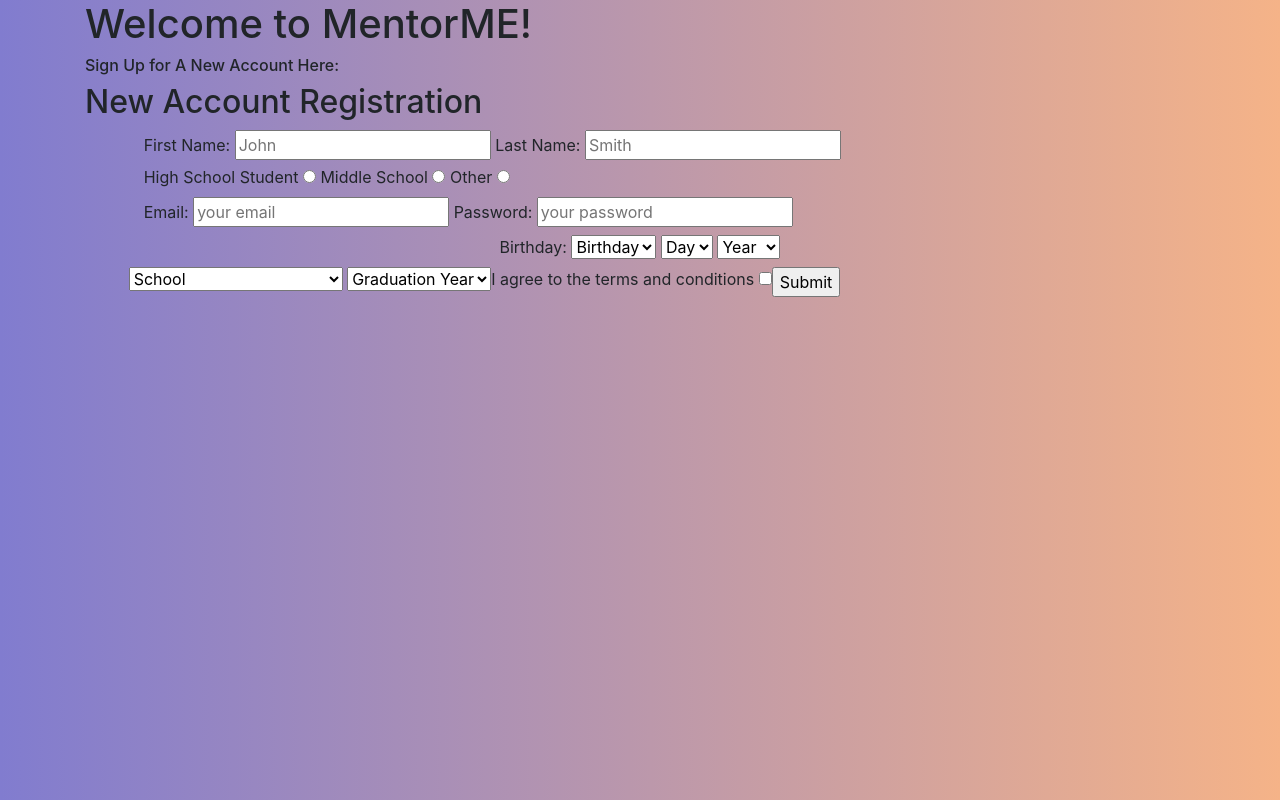
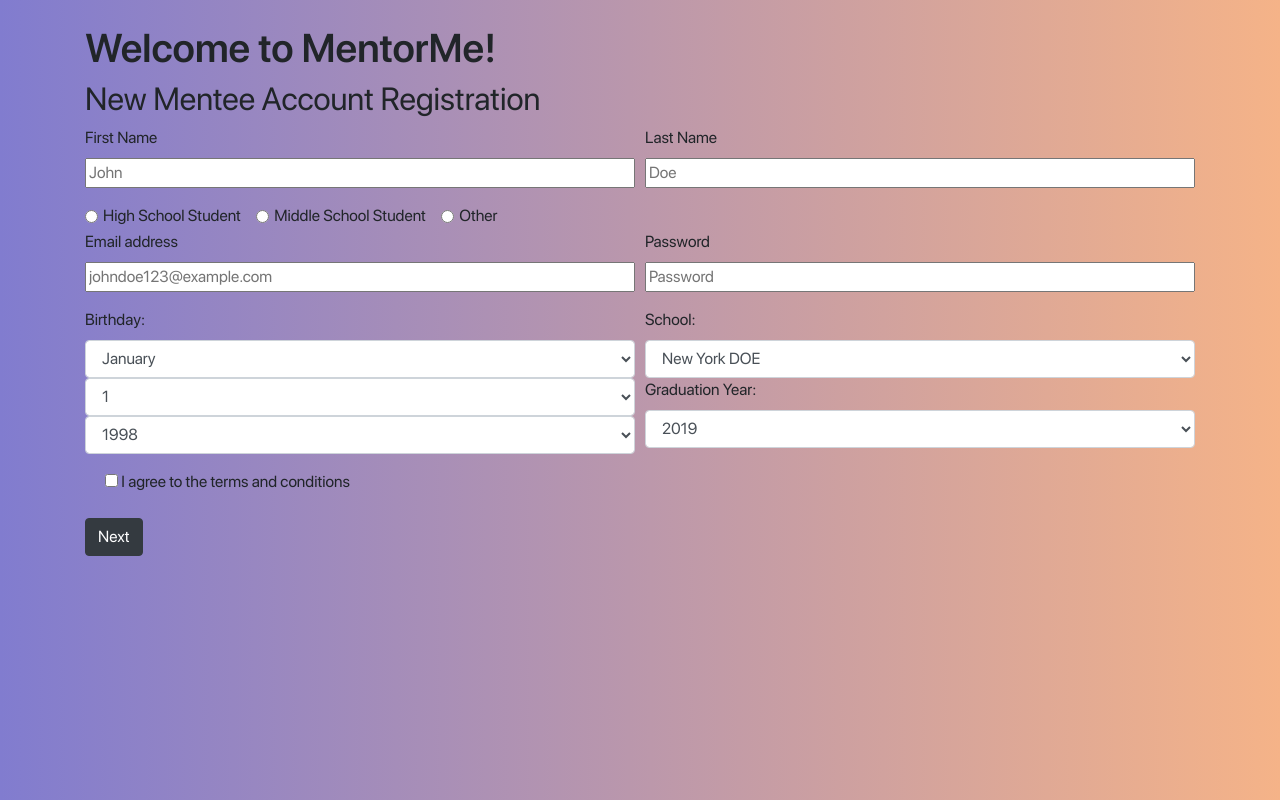
Before and after one commit to ta-tfny/hackxx-mentor-me, a Flask app: page / in a window 1280 px wide. Run offline with Flask 2, Linux system fonts and the light colour scheme; some libraries are stand-ins or nearby versions.

Commit message:
finished front-end linking; need to add display for mentors

```diff
--- a/app.py
+++ b/app.py
@@ -11,61 +11,41 @@
 def second_page():
     return render_template("formpage2.html")
 
-# @app.route("/sms", methods=["POST"])
-# def sms():
-#     body = request.values.get('Body', None)
-#     return twilio_object.message_response(body)
+@app.route("/next-page", methods=["POST"])
+def next_page():
+    req_data = request.form
+    dictionary = req_data.to_dict()
 
-# @app.route("/sms/<user_number>/<desire>", methods=["GET"])
-# def link(user_number, desire):
-#     session = session_manager.getSession(user_number)
-#     if session is None:
-#         return twilio_object.text_user("Error: Session has expired.", user_number)
-#     else:
-#         searchFor = json_form_object.findByType(desire)
-#         closestOrgs = google_maps_object.get_min(searchFor)
-#         response = "The closest organizations around you are:"
-#         for org in closestOrgs:
-#             mapsLink = googleLinkCreator(org[0])
-#             response += "\n\n" + org[0] + "\n" + "Google Maps Direction: " + mapsLink + "\n" + str(org[1]) + " mi away."
-#         response += "\n\nPlease send 1 to continue services or 2 to end the session."
-#         session_manager.setState(user_number, 3)
-#         twilio_object.text_user(response, user_number)
-#         return render_template("loading.html")
+    new_dict = {}
+    full_name = dictionary["first"] + " " + dictionary["last"]
+    new_dict["name"] = full_name
 
-# def googleLinkCreator(orgName):
-#     return "https://www.google.com/maps/search/?api=1&" + urllib.parse.urlencode([('query',orgName)]) + "+in+los+angeles+ca"
+    with open('user.json', 'w') as current_user_file:
+        json.dump(new_dict, current_user_file)
 
-# @app.route("/add-new-org", methods=["POST"])
-# def add_new_org():
-#     logging.basicConfig(level = logging.DEBUG)
-#     req_data = request.form
+    return "done"
 
-#     dictionary = {}
+@app.route("/add-new-user", methods=["POST"])
+def add_new_user():
+    req_data = request.form
+    dictionary = req_data.to_dict()
 
-#     dictionary = req_data.to_dict()
+    name = ""
 
-#     pd = {}
-#     pd["name"] = dictionary["name"]
-#     pd["website"] = dictionary["website"]
-#     pd["phone"] = dictionary["phone"]
-#     pd["location"] = dictionary["location"]
+    # reads json file
+    with open('user.json') as current_user_file:
+        data = json.load(current_user_file)
+        name = data["name"]
 
-#     types = []
-#     if dictionary["food"] is "Y":
-#         types.append("food")
-#     if dictionary["hygiene"] is "Y":
-#         types.append("hygiene")
-#     if dictionary["shelter"] is "Y":
-#         types.append("shelter")
+    new_dict = {}
+    new_dict["name"] = name
+    new_dict["bio"] = dictionary["bio"]
+    new_dict["companies"] = dictionary["companies"].split("\n")
 
-#     pd["types"] = types
+    with open('user.json', 'w') as current_user_file:
+        json.dump(new_dict, current_user_file)
 
-#     json_form_object.addOrgByDict(pd)
-
-#     logging.debug(json_form_object.getDictFromJSON(json_form_object.databaseDictionary))
-
-#     return 'done'
+    return "done"
 
 if __name__ == '__main__':
     app.run()
--- a/static/css/fakeform.css
+++ b/static/css/fakeform.css
@@ -1,3 +1,23 @@
+@font-face {
+    font-family: 'SFProDisplay-Regular';
+    src: url('../fonts/SFProDisplay-Regular.ttf');
+}
+
+@font-face {
+    font-family: 'SFProDisplay-Medium';
+    src: url('../fonts/SFProDisplay-Medium.ttf');
+}
+
+@font-face {
+    font-family: 'SFProDisplay-Semibold';
+    src: url('../fonts/SFProDisplay-SemiBold.ttf');
+}
+
+@font-face {
+    font-family: 'SFProDisplay-Bold';
+    src: url('../fonts/SFProDisplay-Bold.ttf');
+}
+
 html, body {
     width: 100%;
     height: 100%;
@@ -5,5 +25,16 @@
 
 body {
     background: -webkit-linear-gradient(left, #817ccf, #f5b388);
+}
 
+h1 {
+    font-family: 'SFProDisplay-Semibold';
 }
+
+h2, h3, h4, h5, label, option, input, small, form {
+    font-family: 'SFProDisplay-Regular';
+}
+
+#overall-container {
+    padding-top: 1.5em;
+}
--- /dev/null
+++ b/static/js/fakeform.js
@@ -0,0 +1,16 @@
+$(document).ready(() => {
+
+    $('#next-btn').click(() => {
+        const firstName = $('#first-name').val().trim();
+        const lastName = $('#last-name').val().trim();
+
+        $.post('/next-page', {
+            "first": firstName,
+            "last": lastName
+        }, function (data) {
+            if (data === 'done') {
+                $(location).attr('href', '/second-page');
+            }
+        });
+    });
+});
--- a/templates/fakeform.html
+++ b/templates/fakeform.html
@@ -6,111 +6,154 @@
 	<link href="../static/css/bootstrap.css" rel="stylesheet">
 	<link href="../static/css/fakeform.css" rel="stylesheet" type="text/css">
 	<script src="../static/js/jquery-1.11.0.js"></script>
+	<script src="//cdnjs.cloudflare.com/ajax/libs/jquery/3.2.1/jquery.min.js"></script>
 	<script src="../static/js/bootstrap.bundle.js"></script>
-
-	<script src="//cdnjs.cloudflare.com/ajax/libs/jquery/3.2.1/jquery.min.js"></script>
+	<script src="../static/js/fakeform.js"></script>
 </head>
 
 <body>
-	<div class="container register">
-		<div class="grid">
+	<div class="container h-100 w-100" id="overall-container">
+		<div class="grid w-100">
 			<div class="row">
-				<div class="col register-center">
-					<h1>Welcome to MentorME!</h1>
-					<h6>Sign Up for A New Account Here: </h6>
+				<div class="col col-md-12">
+					<h1>Welcome to MentorMe!</h1>
 				</div>
 			</div>
-			<div class="row register-center">
+			<div class="row">
 				<div class="col col-md-12">
-					<h2>New Account Registration</h2>
+					<h2>New Mentee Account Registration</h2>
 				</div>
 			</div>
 
-			<div class="row">
-				<div class="col col-md-12 h-100 w-100 d-flex justify-content-center align-items-center">
-					<form>
-						<label for="first">First Name: </label>
-						<input name="first" id="first" type="text" placeholder="John" required>
-						<label for="last">Last Name: </label>
-						<input name="last" id="last" type="text" placeholder="Smith" required>
-
-						<div>
-							<label for="highschool">High School Student</label>
-							<input id="school" name="highschool" type="radio" value="highschool">
-							<label for="middleschool">Middle School</label>
-							<input id="school" name="middleschool" type="radio" value="middleschool">
-							<label for="other">Other</label>
-							<input id="school" name="otherschool" type="radio" value="other">
+			<form class="w-100">
+				<div class="form-row">
+					<div class="form-group col-md-6">
+						<label for="first-name">First Name</label>
+						<input class="w-100" id="first-name" type="text" placeholder="John" required>
+					</div>
+					<div class="form-group col-md-6">
+						<label for="last-name">Last Name</label>
+						<input class="w-100" id="last-name" type="text" placeholder="Doe" required>
+					</div>
 				</div>
 
-						<div>
-							<label for="email">
-								Email:
-								<input name="email" type="email" placeholder="your email" required>
-							</label>
+				<div class="form-check form-check-inline">
+					<input class="form-check-input" type="radio" id="high-school-student" value="hs" name="education-lv">
+					<label class="form-check-label" for="high-school-student">High School Student</label>
+				</div>
+				<div class="form-check form-check-inline">
+					<input class="form-check-input" type="radio" id="mid-school-student" value="ms" name="education-lv">
+					<label class="form-check-label" for="mid-school-student">Middle School Student</label>
+				</div>
+				<div class="form-check form-check-inline">
+					<input class="form-check-input" type="radio" id="other-student" value="other" name="education-lv">
+					<label class="form-check-label" for="other-student">Other</label>
+				</div>
 
-							<label for="password">
-								Password:
-								<input name="password" type="password" pattern=".{5,10}" required title="Password must be between 5 and 10 characters"
-								 placeholder="your password">
-							</label>
+				<div class="form-row">
+					<div class="form-group col-md-6">
+						<label for="email-address">Email address</label>
+						<input class="w-100" id="email-address" type="email" placeholder="johndoe123@example.com" required>
 					</div>
-						<div class="row">
-							<div class="col col-md-12 h-100 w-100 d-flex justify-content-center align-items-center">
-								<label>
-									Birthday:
-									<select>
-										<option>Birthday</option>
-										<option>Jan</option>
-										<option>Feb</option>
+					<div class="form-group col-md-6">
+						<label for="password">Password</label>
+						<input class="w-100" id="password" type="password" placeholder="Password" required>
+					</div>
+				</div>
+
+				<div class="form-row">
+					<div class="form-group col-md-6">
+						<label for="birthday">Birthday:</label>
+						<select id="birthday" class="form-control">
+							<option selected>January</option>
+							<option>February</option>
 							<option>March</option>
+							<option>April</option>
+							<option>May</option>
+							<option>June</option>
+							<option>July</option>
+							<option>August</option>
+							<option>September</option>
+							<option>October</option>
+							<option>November</option>
+							<option>December</option>
 						</select>
-
-									<select>
-										<option>Day</option>
+						<select class="form-control">
+							<option selected>1</option>
+							<option>2</option>
+							<option>3</option>
+							<option>4</option>
+							<option>5</option>
+							<option>6</option>
+							<option>7</option>
+							<option>8</option>
+							<option>9</option>
 							<option>10</option>
 							<option>11</option>
 							<option>12</option>
+							<option>13</option>
+							<option>14</option>
+							<option>15</option>
+							<option>16</option>
+							<option>17</option>
+							<option>18</option>
+							<option>19</option>
+							<option>20</option>
+							<option>21</option>
+							<option>22</option>
+							<option>23</option>
+							<option>24</option>
+							<option>25</option>
+							<option>26</option>
+							<option>27</option>
+							<option>28</option>
+							<option>29</option>
+							<option>30</option>
+							<option>31</option>
 						</select>
-
-									<select>
-										<option>Year</option>
+						<select class="form-control">
+							<option selected>1998</option>
 							<option>1999</option>
 							<option>2000</option>
 							<option>2001</option>
+							<option>2002</option>
+							<option>2003</option>
+							<option>2004</option>
+							<option>2005</option>
+							<option>2006</option>
 						</select>
-								</label>
 					</div>
-
-							<div>
-								<select>
-									<option>School</option>
-									<option>New York DOE</option>
+					<div class="form-group col-md-6">
+						<label for="school">School:</label>
+						<select id="school" class="form-control">
+							<option selected>New York DOE</option>
 							<option>San Jose Unified</option>
 							<option>San Diego School District</option>
 						</select>
 
-								<select>
-									<option>Graduation Year</option>
-									<option>2019</option>
+						<label for="graduation">Graduation Year:</label>
+						<select class="form-control">
+							<option selected>2019</option>
 							<option>2020</option>
 							<option>2021</option>
 							<option>2022</option>
+							<option>2023</option>
+							<option>2024</option>
+							<option>2025</option>
+							<option>2026</option>
 						</select>
-
 					</div>
-							<div>
-								<label for="agreed">I agree to the terms and conditions</label>
-								<input id="agreed" name="agreed" type="checkbox">
 				</div>
 
-							<div>
-								<input type="submit" value="Submit">
+				<div class="form-group">
+					<div class="form-check">
+						<input id="agreed" name="agreed" type="checkbox" required>
+						<label for="agreed">I agree to the terms and conditions</label>
 					</div>
 				</div>
+
+				<button class="btn btn-dark" type="submit" id="next-btn">Next</button>
 			</form>
-				</div>
-			</div>
 		</div>
 	</div>
 </body>
--- /dev/null
+++ b/user.json
@@ -0,0 +1 @@
+{"name": "Stuti Grover", "bio": "I am Stuti helllo!!", "companies": ["Facebook", "Google", "Goldman Sachs"]}
```
Also changed, not shown: mentor_mentee_object.py (+3 -23 lines), mentors.json (added, +28 -0 lines), static/css/formpage2.css (+8 -0 lines), static/js/formpage2.js (added, +16 -0 lines), templates/formpage2.html (+21 -38 lines). Lines whose indentation alone changed are shown as unchanged.
